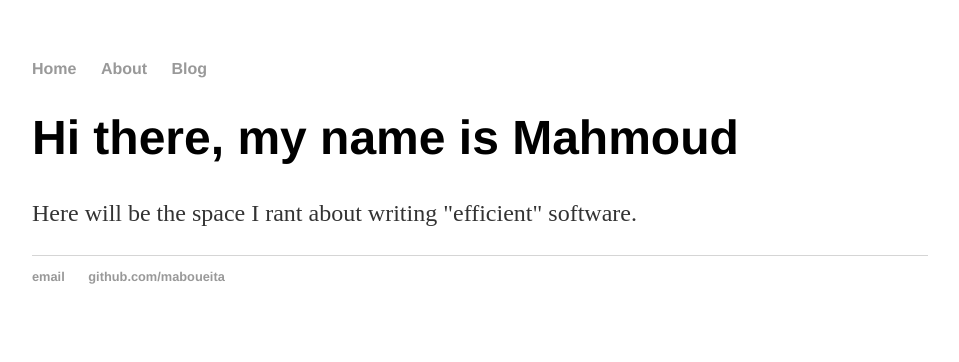
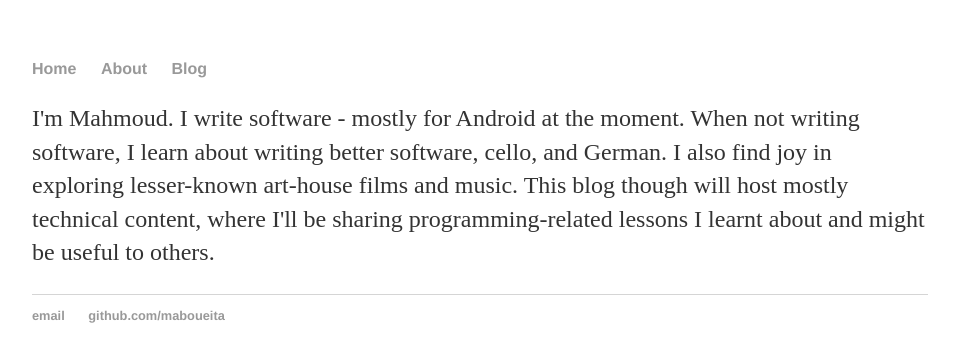
Before and after one commit to maboueita/maboueita.github.io, a Jekyll site: the page index.html, which Jekyll copies as it is, in a window 1280 px wide. Shown: the top 362 px of the page, without its empty margins (160-1119 px from the left). Built offline with Jekyll 4.4.1, drawn with Linux system fonts in a browser that asks for light colours.

Commit message:
Uupdate headline

```diff
--- a/_layouts/post.html
+++ b/_layouts/post.html
@@ -5,5 +5,5 @@ layout: default
 <p class="meta">{{ page.date | date_to_string }}</p>
 
 <div class="post">
-  {{ content }}
+
 </div>
--- a/index.html
+++ b/index.html
@@ -15,10 +15,9 @@
 		</nav>
 		<div class="container">
     		<div class="blurb">
-        		<h1>Hi there, my name is Mahmoud</h1>
-				<p> Here will be the space I rant about writing "efficient" software.</a></p>
-    		</div>
-		</div>
+        		<p>I'm Mahmoud. I write software - mostly for Android at the moment. When not writing software, I learn about writing better software, 				   cello, and German. I also find joy in exploring lesser-known art-house films and music.
+				   This blog though will host mostly technical content, where I'll be sharing programming-related lessons I learnt about and might be 				   useful to others.</p>
+	</div>
 		<footer>
     		<ul>
         		<li><a href="mailto:mahmoud.aboueita@gmail.com">email</a></li>
```
Also changed, not shown: _layouts/default.html (+5 -11 lines), _posts/2017-04-16-cp.md (deleted, +0 -7 lines).
